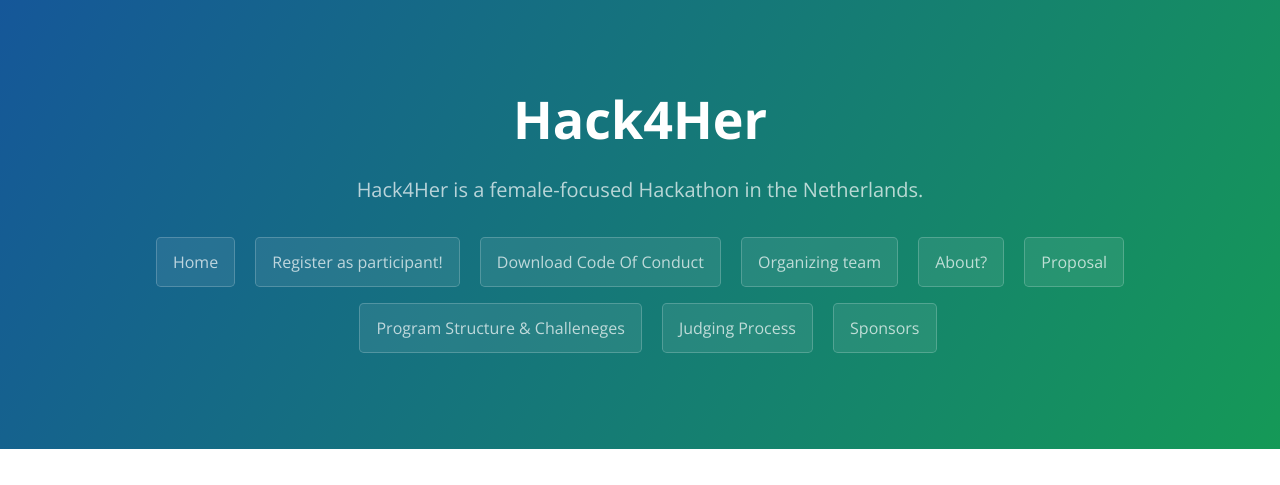
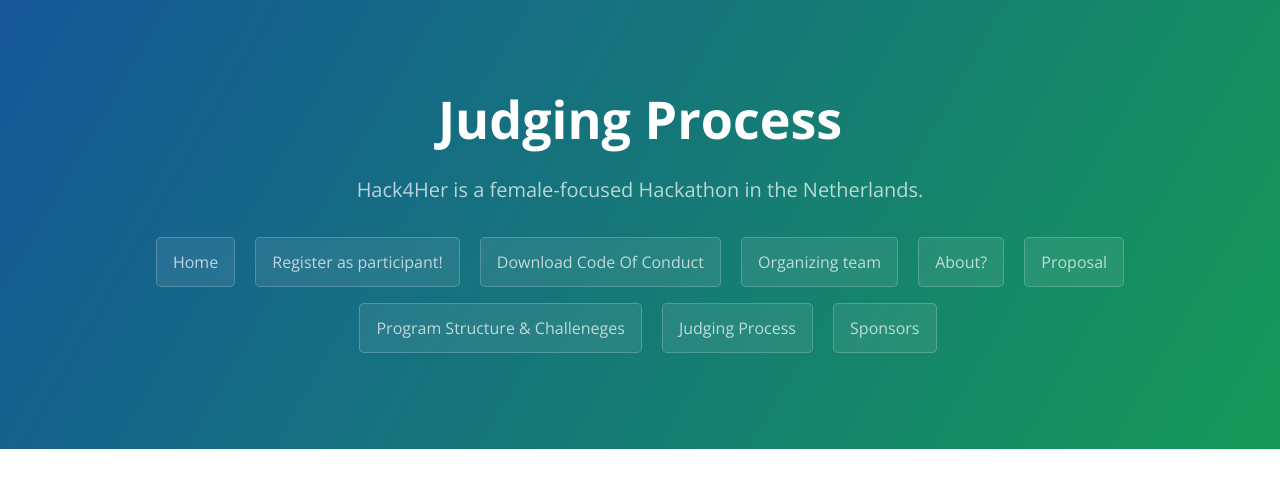
Before and after one commit to hack4her/hack4her.github.io, a Jekyll site: the page built from sponsors.md, in a window 1280 px wide. Shown: the top 485 px of the page. Built offline with Jekyll 4.4.1, drawn with Linux system fonts in a browser that asks for light colours; our own code applies the rules of GitHub Pages for plain Markdown files.

Commit message:
Update sponsors.md

```diff
--- a/sponsors.md
+++ b/sponsors.md
@@ -1,3 +1,5 @@
+# Judging Process
+
 We would like to express our gratitude to the following sponsors for their generous support:
 
 <a href="https://www.vu.nl">
```
